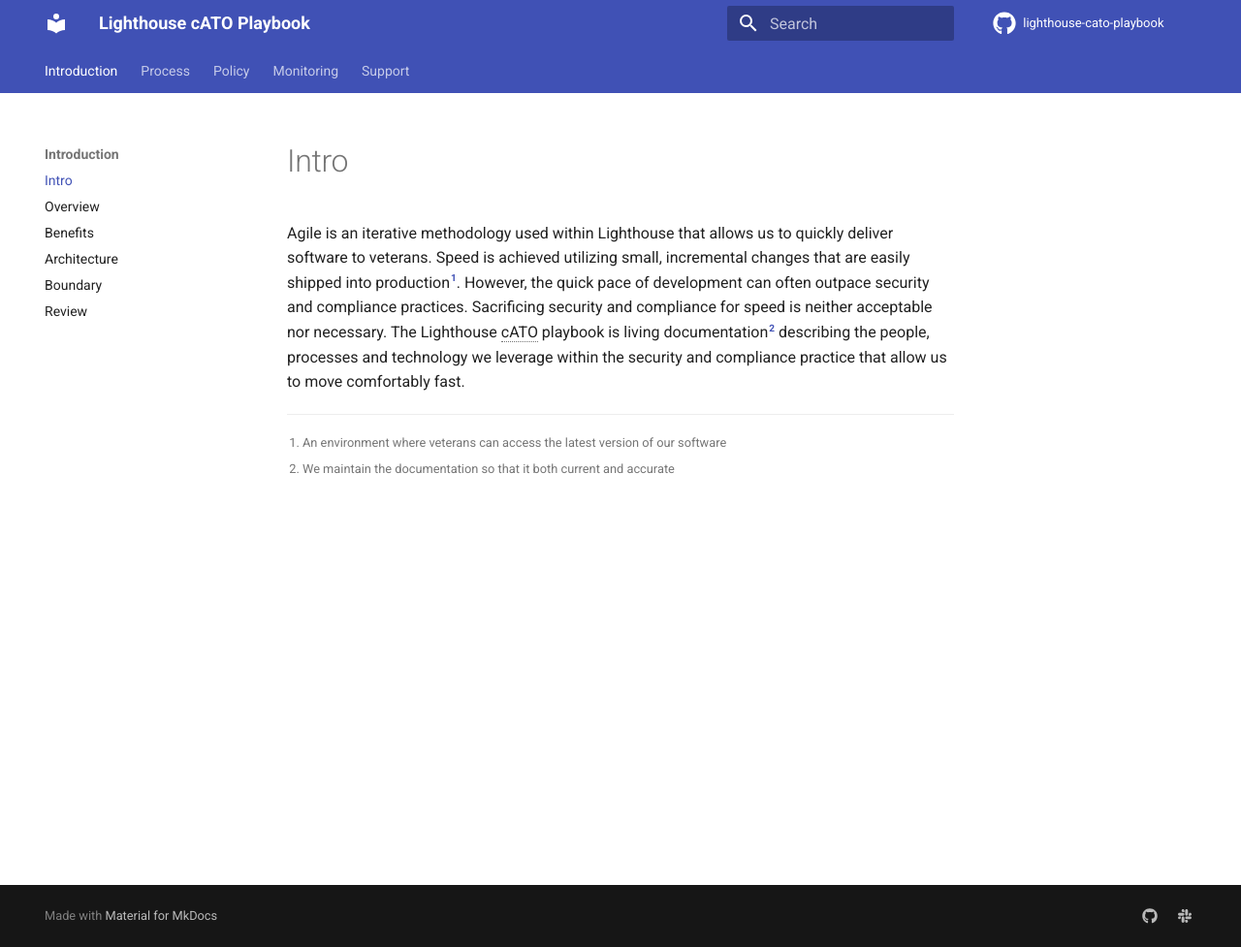
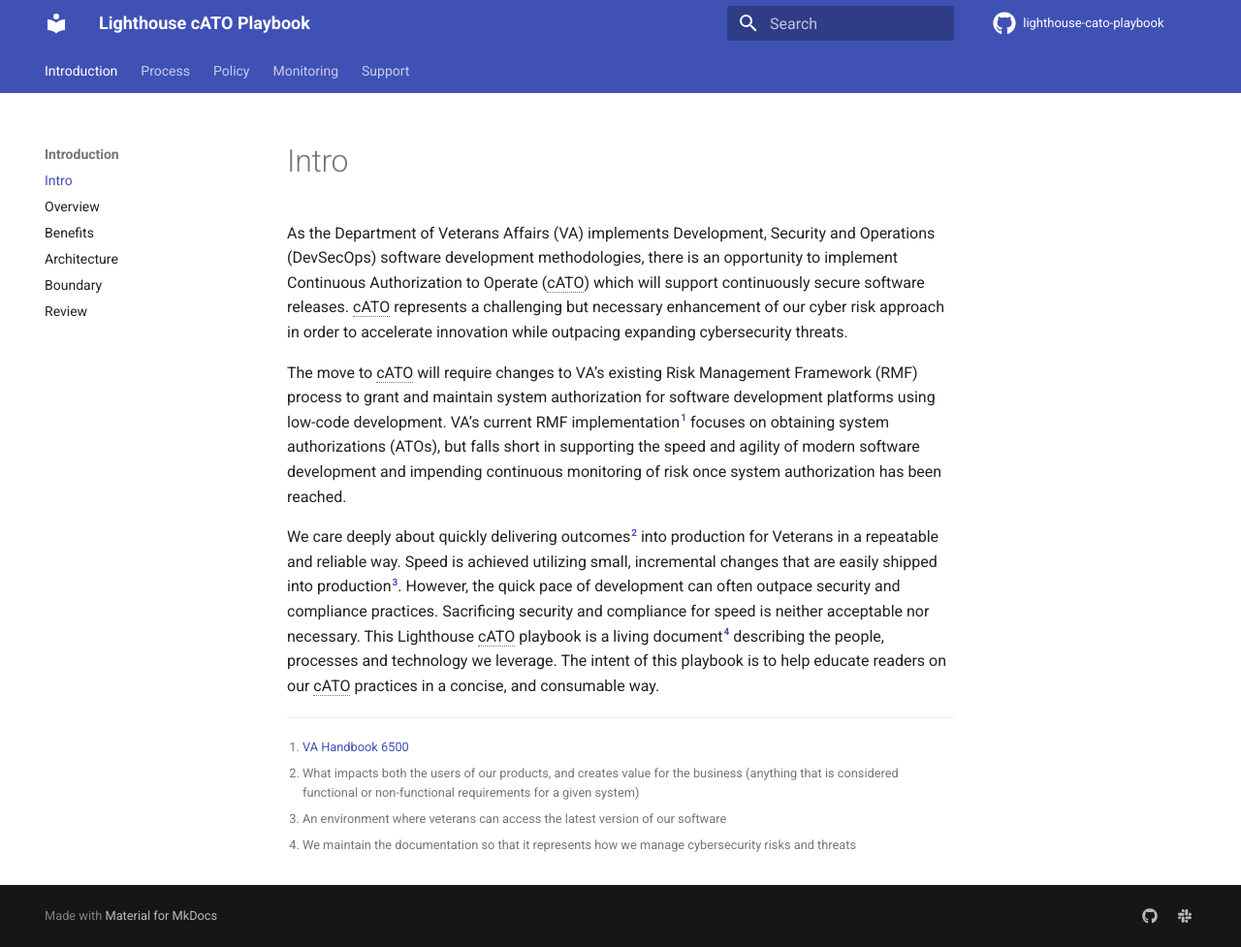
Before and after one commit to rise8-us/cato-playbook, an MkDocs documentation site: the page built from docs/index.md, in a window 1280 px wide and 977 px high. Shown: the whole window at 97% size. Built offline with MkDocs 1.6.1 and Material for MkDocs 9.7.7, drawn with Linux system fonts in a browser that asks for light colours; comment, search, counter and statistics services are not loaded.

Commit message:
Update index.md

```diff
--- a/docs/index.md
+++ b/docs/index.md
@@ -1,11 +1,13 @@
 # Intro
 
-Agile is an iterative methodology used within Lighthouse that allows us to quickly deliver software to veterans. Speed
-is achieved utilizing small, incremental changes that are easily shipped into production[^1]. However, the quick
-pace of development can often outpace security and compliance practices. Sacrificing security and compliance for speed
-is neither acceptable nor necessary. The Lighthouse cATO playbook is living documentation[^2] describing the people,
-processes and technology we leverage within the security and compliance practice that allow us to move comfortably fast.
+As the Department of Veterans Affairs (VA) implements Development, Security and Operations (DevSecOps) software development methodologies, there is an opportunity to implement Continuous Authorization to Operate (cATO) which will support continuously secure software releases. cATO represents a challenging but necessary enhancement of our cyber risk approach in order to accelerate innovation while outpacing expanding cybersecurity threats.
+
+The move to cATO will require changes to VA’s existing Risk Management Framework (RMF) process to grant and maintain system authorization for software development platforms using low-code development. VA’s current RMF implementation[^1] focuses on obtaining system authorizations (ATOs), but falls short in supporting the speed and agility of modern software development and impending continuous monitoring of risk once system authorization has been reached.
+
+We care deeply about quickly delivering outcomes[^2] into production for Veterans in a repeatable and reliable way. Speed is achieved utilizing small, incremental changes that are easily shipped into production[^3]. However, the quick pace of development can often outpace security and compliance practices. Sacrificing security and compliance for speed is neither acceptable nor necessary. This Lighthouse cATO playbook is a living document[^4] describing the people, processes and technology we leverage. The intent of this playbook is to help educate readers on our cATO practices in a concise, and consumable way.
 
 *[cATO]: continuous Authority to Operate
-[^1]: An environment where veterans can access the latest version of our software
-[^2]: We maintain the documentation so that it both current and accurate
+[^1]: [VA Handbook 6500](https://dvagov.sharepoint.com/sites/OITOIS/KnowledgeService/KSPublications/VA_Handbook_6500.pdf#search=6500)
+[^2]: What impacts both the users of our products, and creates value for the business (anything that is considered functional or non-functional requirements for a given system)
+[^3]: An environment where veterans can access the latest version of our software
+[^4]: We maintain the documentation so that it represents how we manage cybersecurity risks and threats
```
